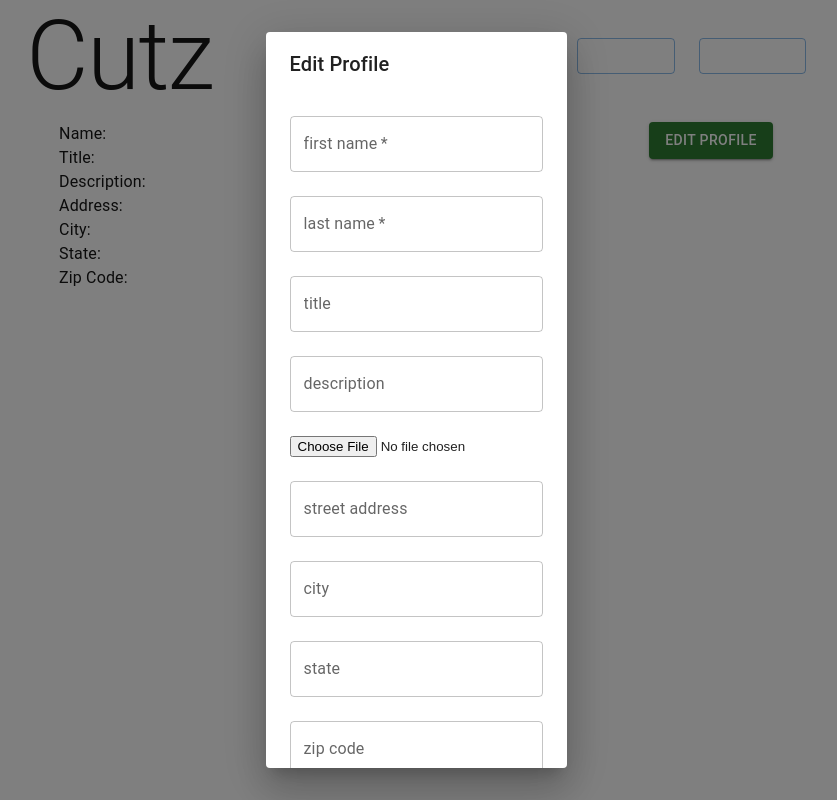
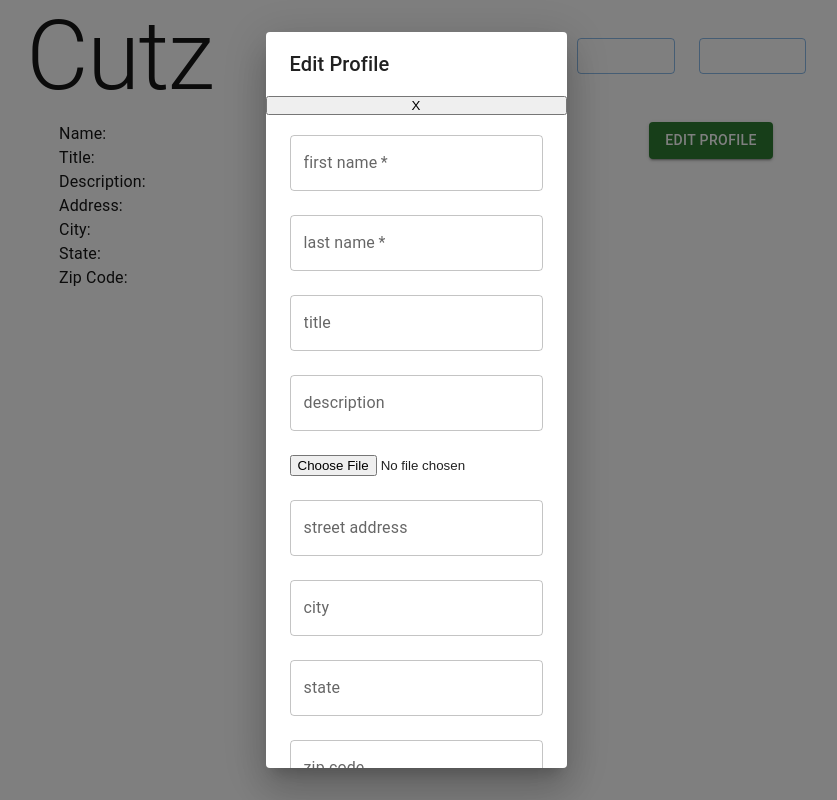
Before and after one commit to b4thestorm/cutz-admin, a Next.js app: page /profile in a window 1280 px wide. Both pictures are taken after a click on the button "EDIT PROFILE". Shown: the whole page, without its empty margins (224-1061 px from the left). Built offline with nearby package versions, Linux system fonts and the light colour scheme; no server answers.

Commit message:
remove logs, add unstyled close button

```diff
--- a/src/app/components/profileForm.tsx
+++ b/src/app/components/profileForm.tsx
@@ -69,6 +69,7 @@ export function ProfileFormDialog(props: ProfileFormProps) {
     return (
       <Dialog open={visible}>
         <DialogTitle>Edit Profile</DialogTitle>
+        <button onClick={() => setVisible(false)}>X</button>
         <form>
         <DialogContent>
               <Stack direction={"column"} spacing={3}>
--- a/src/app/components/serviceForm.tsx
+++ b/src/app/components/serviceForm.tsx
@@ -22,7 +22,6 @@ export function ServiceFormDialog ({visibility, setVisible}: ServiceFormProps) {
     }
 
     const handleSubmit = async () => {
-        console.log("this is run")
         const csrftoken = getCookie('csrftoken') as string;
         const formData = new FormData()
         formData.append("barber", service.id.toString());
```
